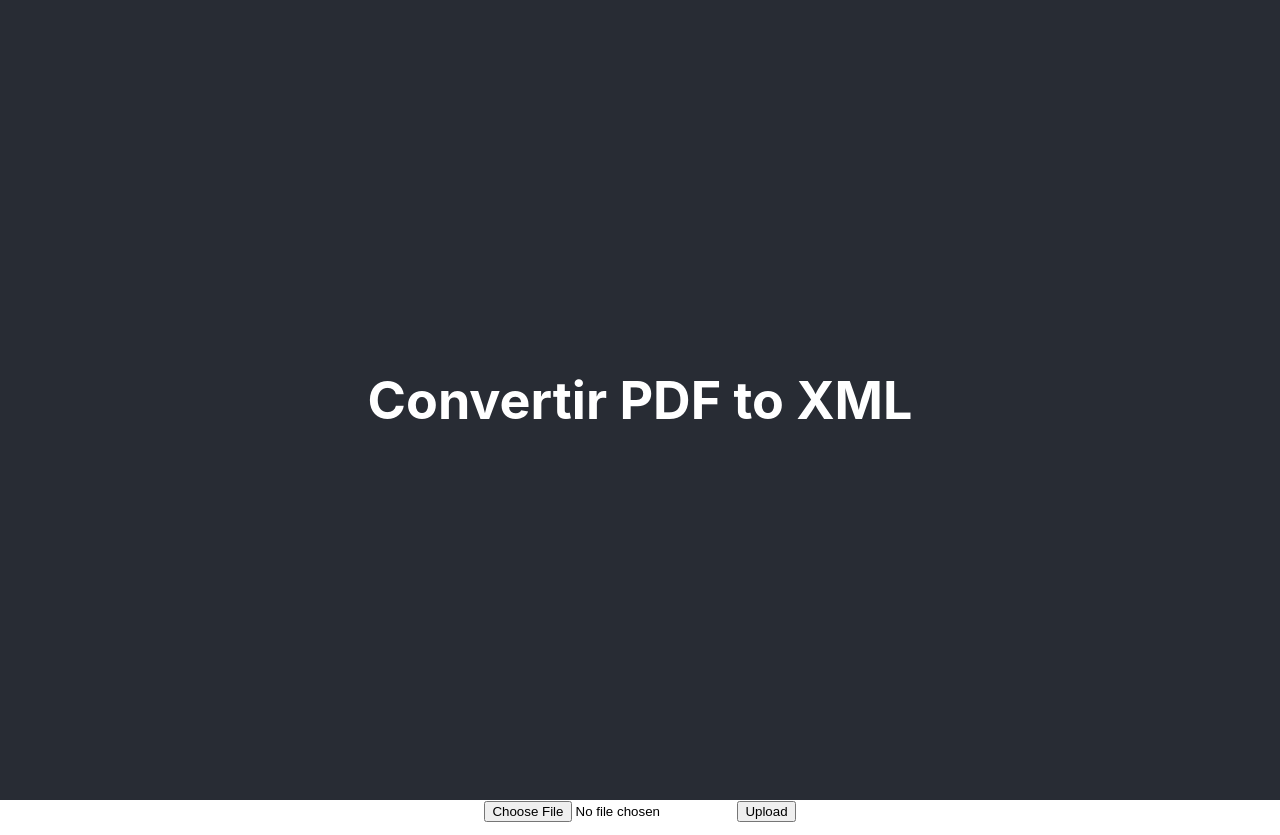
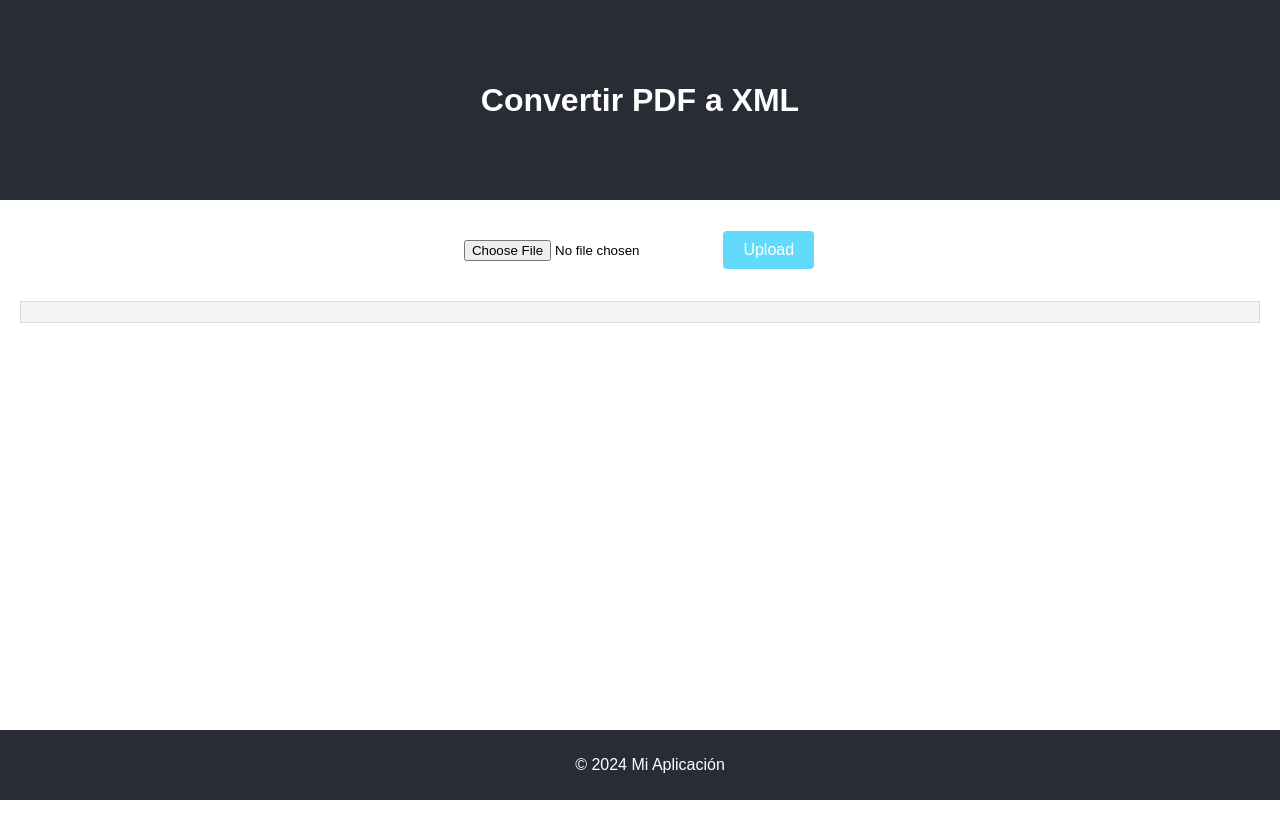
Before and after one commit to Alexandervt8/proyecto_final_pweb2, a React (Create React App) app in the folder p_node/frontend/: page / in a window 1280 px wide. After the commit the page ends 800 px from the top, so only its background shows below. Built offline with nearby package versions, Linux system fonts and the light colour scheme.

Commit message:
modificacion de estilos , depuracion de errores
Version 04

```diff
--- a/p_node/frontend/src/App.css
+++ b/p_node/frontend/src/App.css
@@ -1,5 +1,6 @@
 .App {
   text-align: center;
+  font-family: Arial, sans-serif;
 }
 
 .App-logo {
@@ -15,17 +16,76 @@
 
 .App-header {
   background-color: #282c34;
-  min-height: 100vh;
+  min-height: 20vh; /* Reduce la altura mínima */
   display: flex;
   flex-direction: column;
   align-items: center;
   justify-content: center;
   font-size: calc(10px + 2vmin);
   color: white;
+  padding: 20px; /* Añade relleno para espaciar el contenido */
 }
 
-.App-link {
-  color: #61dafb;
+.App-main {
+  padding: 20px;
+}
+
+.App-footer {
+  background-color: #282c34;
+  color: white;
+  padding: 10px;
+  position: fixed;
+  width: 100%;
+  bottom: 0;
+}
+
+h1 {
+  font-size: 2rem; /* Ajusta el tamaño de la fuente del encabezado */
+  margin: 0;
+}
+
+button {
+  background-color: #61dafb;
+  border: none;
+  color: white;
+  padding: 10px 20px;
+  text-align: center;
+  text-decoration: none;
+  display: inline-block;
+  font-size: 16px;
+  margin: 10px 2px;
+  cursor: pointer;
+  border-radius: 4px;
+}
+
+button:hover {
+  background-color: #21a1f1;
+}
+
+input[type="file"] {
+  margin: 20px 0;
+}
+
+pre {
+  background-color: #f4f4f4;
+  padding: 10px;
+  text-align: left;
+  max-height: 300px;
+  overflow-y: auto;
+  border: 1px solid #ddd;
+  margin-top: 20px; /* Añade un margen superior */
+}
+
+.error-box {
+  background-color: #fdd;
+  border: 1px solid #f99;
+  padding: 10px;
+  margin-top: 20px;
+  text-align: left;
+}
+
+.error-box h2 {
+  color: #d00;
 }
 
 @keyframes App-logo-spin {
--- a/p_node/frontend/src/App.js
+++ b/p_node/frontend/src/App.js
@@ -6,9 +6,14 @@ function App() {
     return (
         <div className="App">
             <header className="App-header">
-                <h1>Convertir PDF to XML</h1>
+                <h1>Convertir PDF a XML</h1>
             </header>
-            <Upload />
+            <main className="App-main">
+                <Upload />
+            </main>
+            <footer className="App-footer">
+                <p>&copy; 2024 Mi Aplicación</p>
+            </footer>
         </div>
     );
 }
--- a/p_node/frontend/src/Upload.js
+++ b/p_node/frontend/src/Upload.js
@@ -2,55 +2,94 @@ import React, { useState } from 'react';
 import axios from 'axios';
 
 function Upload() {
-    const [file, setFile] = useState(null);
-    const [xmlData, setXmlData] = useState('');
+    const [file, setFile] = useState(null); // Estado para almacenar el archivo seleccionado
+    const [xmlData, setXmlData] = useState(''); // Estado para almacenar los datos XML generados
+    const [errorLines, setErrorLines] = useState([]); // Estado para almacenar las líneas con errores
 
+    // Maneja el cambio de archivo en el input
     const handleFileChange = (e) => {
         setFile(e.target.files[0]);
     };
 
+    // Maneja la subida del archivo al servidor y el procesamiento de los datos
     const handleUpload = async () => {
         const formData = new FormData();
         formData.append('pdf', file);
 
+        // Envía el archivo al servidor
         const response = await axios.post('http://localhost:3001/upload', formData, {
             headers: {
                 'Content-Type': 'multipart/form-data',
             },
         });
 
+        // Procesa el texto del PDF recibido del servidor
         const pdfText = response.data;
         const lines = pdfText.split('\n');
-        const taggedLines = lines.map(line => parseLine(line)).join('\n');
+        const taggedLines = [];
+        const errorLines = [];
 
-        setXmlData(taggedLines);
+        lines.forEach(line => {
+            const result = parseLine(line);
+            if (result.success) {
+                taggedLines.push(result.line);
+            } else {
+                errorLines.push({ line: line, reason: result.reason });
+            }
+        });
+
+        setXmlData(taggedLines.join('\n'));
+        setErrorLines(errorLines);
     };
 
+    // Función para analizar y etiquetar cada línea del texto
     const parseLine = (line) => {
-        const regex = /^(\d{1,8})(\d{8})([A-Z\/, ]+)(\d)(\d+)(APROBADO|DESAPROBADO)$/;
+        // Expresión regular para desglosar la línea en sus componentes con soporte Unicode
+        const regex = /^(\d{1,8})(\d{8})([\w\/,\sÑñÁÉÍÓÚáéíóú]+)(\d)(\d+)(APROBADO|DESAPROBADO)$/u;
         const match = line.match(regex);
 
         if (match) {
             const [_, id, cui, nombres, matricula, nota, estado] = match;
 
-            return `<linea>
+            // Devuelve la línea formateada con etiquetas XML
+            return {
+                success: true,
+                line: `<linea>
     <id>${parseInt(id)}</id>
     <cui>${cui}</cui>
     <nombres>${nombres.trim()}</nombres>
     <matricula>${matricula}</matricula>
     <nota>${nota}</nota>
     <estado>${estado}</estado>
-</linea>`;
+</linea>`
+            };
         } else {
-            return `<linea>${line}</linea>`;
+            // Devuelve el error si la línea no coincide con el formato esperado
+            return {
+                success: false,
+                reason: 'Formato incorrecto o caracteres no soportados'
+            };
         }
     };
 
     return (
         <div>
-            <input type="file" onChange={handleFileChange} />
-            <button onClick={handleUpload}>Upload</button>
-            <pre>{xmlData}</pre>
+            <input type="file" onChange={handleFileChange} /> {/* Input para seleccionar archivo */}
+            <button onClick={handleUpload}>Upload</button> {/* Botón para subir el archivo */}
+            <pre>{xmlData}</pre> {/* Muestra los datos XML generados */}
+            {errorLines.length > 0 && (
+                <div className="error-box">
+                    <h2>Líneas no procesadas:</h2>
+                    <ul>
+                        {errorLines.map((error, index) => (
+                            <li key={index}>
+                                <strong>Línea:</strong> {error.line} <br />
+                                <strong>Motivo:</strong> {error.reason}
+                            </li>
+                        ))}
+                    </ul>
+                </div>
+            )}
         </div>
     );
 }
```
